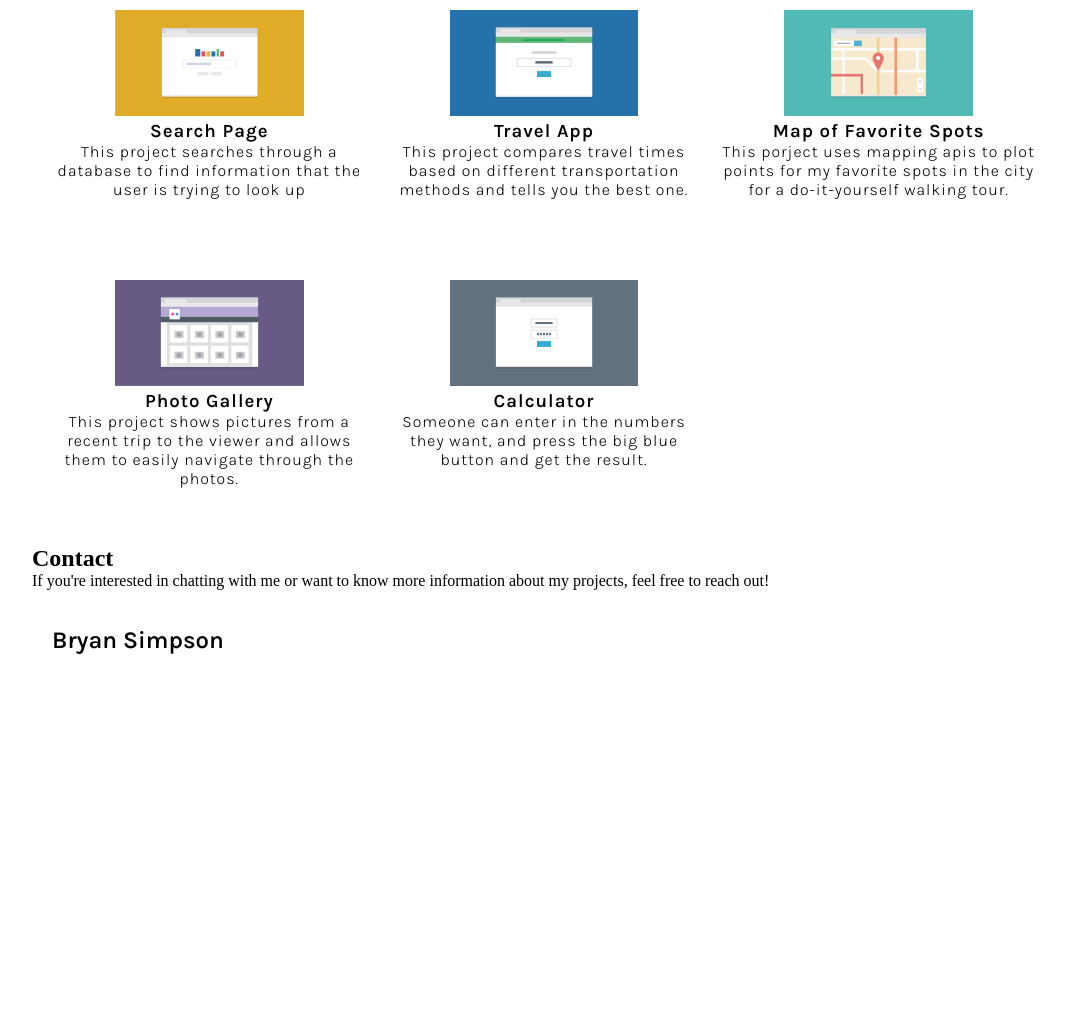
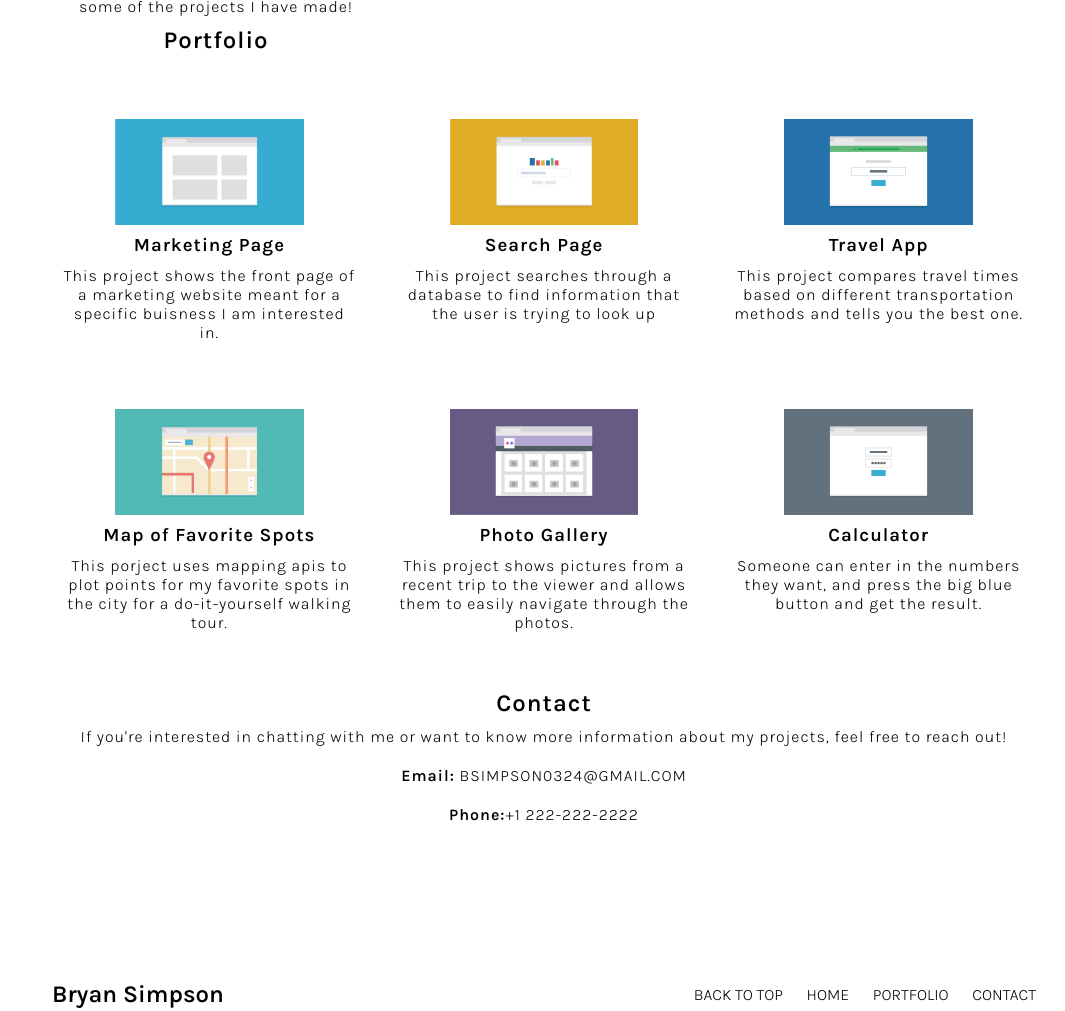
Before and after one commit to BryChai/treehouse-project-2, a plain HTML site: page index.html in a window 1280 px wide. Shown: the part 387-1398 px from the top of the page, without its empty margins (96-1161 px from the left). Before the commit the page ends 1077 px from the top, so only its background shows below. Drawn offline with Linux system fonts and the light colour scheme.

Commit message:
updated html and css
updated text and styles

```diff
--- a/css/styles.css
+++ b/css/styles.css
@@ -14,7 +14,7 @@ ul {
 a {
     text-decoration: none;
     text-transform: uppercase;
-    color: white;
+    color: black;
 }
 nav {
     font-family: 'Karla', sans-serif;
@@ -26,7 +26,8 @@ h1, .top-nav {
     text-align: center;
   }
  h3, p {
-  color:#000
+  color:#000;
+  padding-top: 5px;
 }
 
 .top-nav, .top-nav li {
@@ -44,24 +45,30 @@ h1 a, .top-nav a {
     padding: 10px 0;
     margin: 5px auto;
     background-color: #fff;
+    color: black;
   }
 
 .top-nav a {
     text-transform: uppercase;
   }
-.container {
+.container, .intro, .contact {
     max-width: 1100px;
     padding: 10px;
     margin: 0 auto;
     font-family: 'Karla', sans-serif;
 }
-.col {
+.col, .contact, .intro {
     margin: 10px;
     min-height: 250px;
-    color: white;
+    color: black;
     text-align: center;
     letter-spacing: 1px;
     padding-top: 5px;
+    padding-bottom: 10px;
+  }
+  .contact {
+    display: flex;
+    flex-direction: column;
   }
   footer {
     display: flex;
@@ -81,6 +88,9 @@ h1 a, .top-nav a {
     margin-left: auto;
     margin-right: auto;
     width: 60%;
+  }
+  p {
+    padding: 10px;
   }
 
 /* Media Queries */
@@ -108,14 +118,18 @@ h1 a, .top-nav a {
     }
 
     .top-nav a {
-      color: #fff;
+      color: black;
     }
     .top {
-        display: none;
+        display: contents;
       }
     .full {
         display: inline-block;
         margin-left: 20px;
+      }
+      .intro {
+        display: flex;
+
       }
   }
   @media (min-width: 1024px) {
--- a/index.html
+++ b/index.html
@@ -19,13 +19,15 @@
       </ul>
     </nav>
     <main>
-      <div class="container">
+      <div class="intro">
         <div class ="col">
           <img src="images/responsive-layout-profile.png" alt="drawing of a person">
           <p>Hi! I am currenly studying front-end web development and love to pratice with responsive web design methods. I am a current student at Treehouse and working on my degree
         on front-end web development. I hope you enjoy some of the projects I have made!</p>
+          <h2>Portfolio</h2>
         </div>
-      <h2>Portfolio</h2>
+      </div>
+        <div class="container">
           <div class ="col">
             <img src="images/portfolio-1.png" alt="">
             <h3>Marketing Page</h3>
@@ -41,6 +43,8 @@
             <h3>Travel App</h3>
             <p>This project compares travel times based on different transportation methods and tells you the best one.</p>
           </div>
+      </div>
+      <div class="container">
         <div class ="col">
           <img src="images/portfolio-4.png" alt="">
           <h3>Map of Favorite Spots</h3>
@@ -60,6 +64,8 @@
       <div class ="contact">
         <h2>Contact</h2>
         <p>If you're interested in chatting with me or want to know more information about my projects, feel free to reach out!</p>
+        <p><strong>Email:</strong> <a href="mailto:bsimpson0324@gmail.com">bsimpson0324@gmail.com</a></p>
+        <p><strong>Phone:</strong>+1 222-222-2222</p>
       </div>
     </main>
   <footer>
```
Lines whose indentation alone changed are shown as unchanged.
